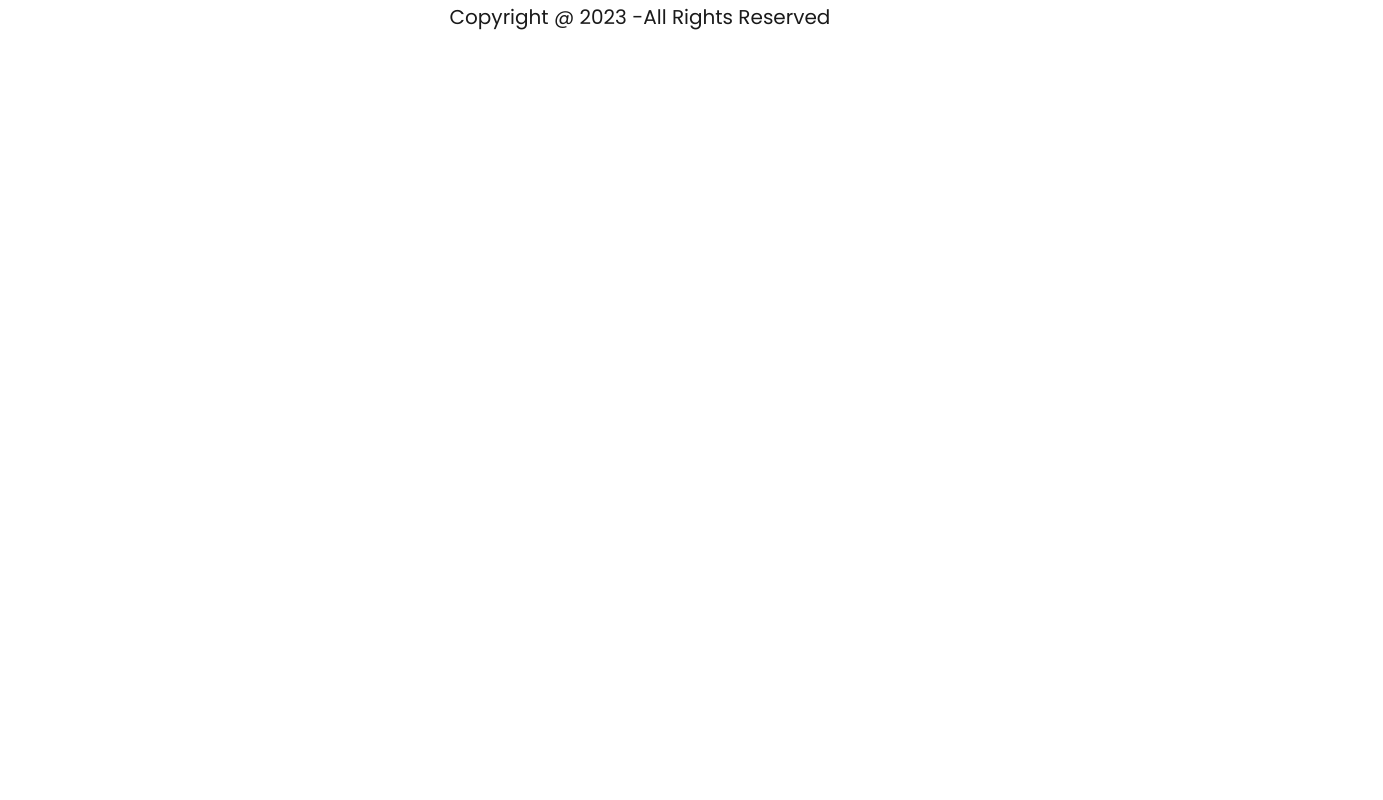
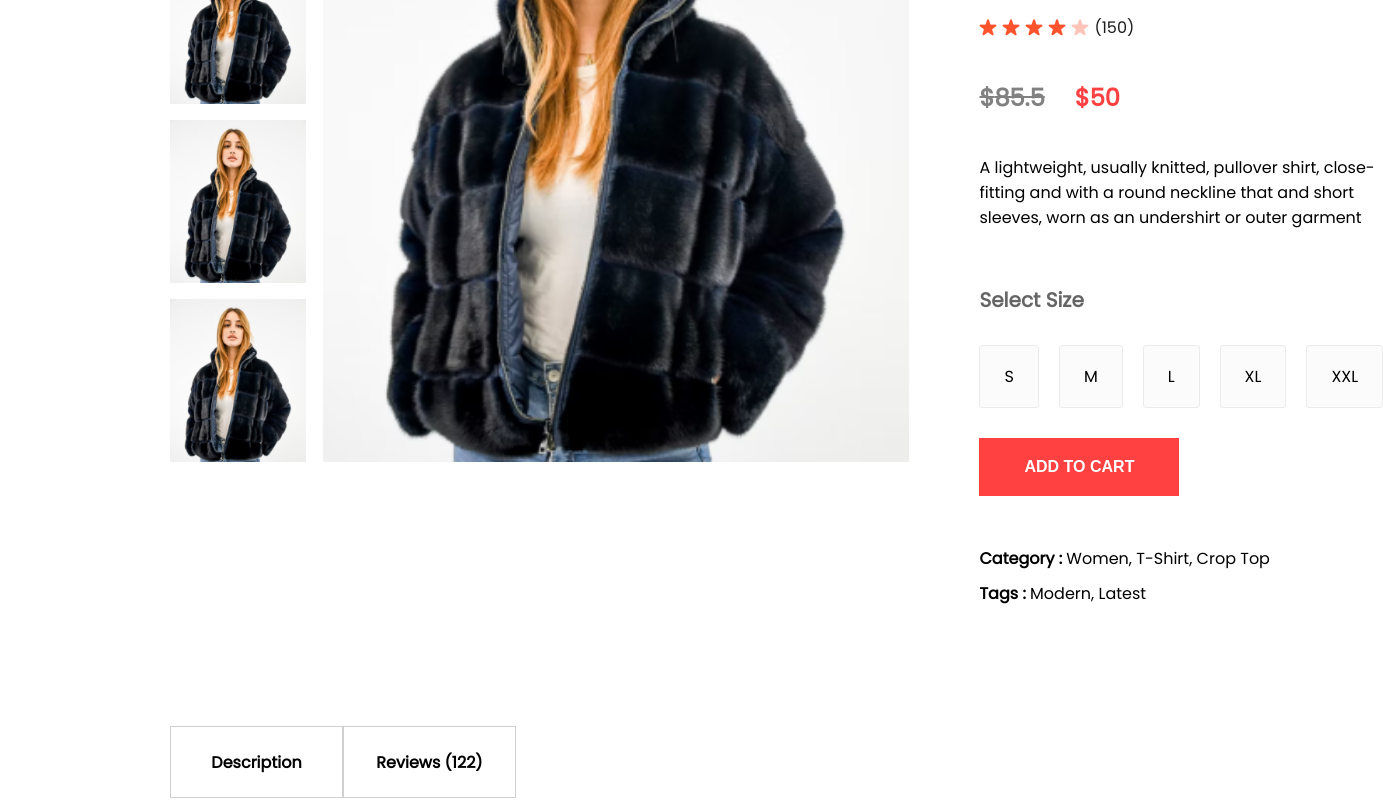
Before and after one commit to codexNature/E-Commerce, a React (Create React App) app: page /product/1 in a window 1280 px wide. Shown: the part 480-1280 px from the top of the page, 1383 px wide, since content can reach past the window. Before the commit the page ends 800 px from the top, so only its background shows below. Built offline with nearby package versions, Linux system fonts and the light colour scheme.

Commit message:
product page completed

```diff
--- a/src/Components/Assets/all_product.js
+++ b/src/Components/Assets/all_product.js
@@ -42,7 +42,7 @@ let all_product = [
     category: "women",
     image: p1_img,
     new_price: 50.0,
-    old_price: 80.5,
+    old_price: 85.5,
   },
   {
     id: 2,
--- a/src/Components/Breadcrums/Breadcrums.css
+++ b/src/Components/Breadcrums/Breadcrums.css
@@ -0,0 +1,10 @@
+.breadcrum{
+  display: flex;
+  align-items: center;
+  gap: 8px;
+  color: #5e5e5e;
+  font-size: 16px;
+  font-weight: 600;
+  margin: 60px 170px;
+  text-transform: capitalize;
+}
--- /dev/null
+++ b/src/Components/DescriptionBox/DescriptionBox.css
@@ -0,0 +1,19 @@
+.descriptionbox{
+  margin: 120px 170px;
+}
+.descriptionbox-navigator{
+  display: flex;
+}
+.descriptionbox-nav-box{
+  display: flex;
+  align-items: center;
+  justify-content: center;
+  font-size: 16px;
+  font-weight: 600;
+  width: 171px;
+  height: 70px;
+  border: 1px solid #d0d0d0;
+}
+.descriptionbox-nav-box .fade {
+
+}
--- /dev/null
+++ b/src/Components/DescriptionBox/DescriptionBox.jsx
@@ -0,0 +1,21 @@
+import React from 'react'
+import './DescriptionBox.css'
+
+const DescriptionBox = () => {
+  return (
+    <div className='descriptionbox'>
+      <div className="descriptionbox-navigator">
+        <div className="descriptionbox-nav-box">Description</div>
+        <div className="descriptionbox-nav-box fade">Reviews (122)</div>
+      </div>
+      <div className="descriptionbox-description">
+        <p>Lorem Ipsum is simply dummy text of the printing and typesetting industry. Lorem Ipsum has been the industry's standard dummy text ever since the 1500s, when an unknown printer took a galley of type and scrambled it to make a type specimen book. It has survived not only five centuries, but also the leap into electronic typesetting, remaining essentially unchanged. It was popularised in the 1960s with the release of Letraset sheets containing Lorem Ipsum passages, and more recently with desktop publishing software like Aldus PageMaker including versions of Lorem Ipsum</p>
+        <p>
+          Lorem ipsum dolor sit amet, consectetur adipiscing elit, sed do eiusmod tempor incididunt ut labore et dolore magna aliqua. Ut enim ad minim veniam, quis nostrud exercitation ullamco laboris nisi ut aliquip ex ea commodo consequat.
+        </p>
+      </div>
+    </div>
+  )
+}
+
+export default DescriptionBox
--- /dev/null
+++ b/src/Components/ProductDisplay/ProductDisplay.css
@@ -0,0 +1,86 @@
+.productdisplay{
+  display: flex;
+  margin: 0 170px;
+}
+.productdisplay-left{
+  display: flex;
+  gap: 17px;
+}
+.productdisplay-img-list{
+  display: flex;
+  flex-direction: column;
+  gap: 16px;
+}
+.productdisplay-img-list img{
+  height: 163px;
+}
+.productdisplay-main-img{
+  width: 586px;
+  height: 700px;
+}
+.productdisplay-right{
+  margin: 0 70px;
+  display: flex;
+  flex-direction: column;
+}
+.productdisplay-right h1{
+  color: #3d3d3d;
+  font-size: 40px;
+  font-weight: 700;
+}
+.productdisplay-right-stars{
+  display: flex;
+  align-items: center;
+  margin-top: 13px;
+  gap: 5px;color: #1c1c1c;
+  font-size: 16px;
+}
+.productdisplay-right-prices{
+  display: flex;
+  margin: 40px 0;
+  gap: 30px;
+  font-size: 24px;
+  font-weight: 700;
+}
+.productdisplay-right-price-old{
+  color: #818181;
+  text-decoration: line-through;
+}
+.productdisplay-right-price-new{
+  color: #ff4141;
+}
+.productdisplay-right-size h1{
+  margin-top: 55px;
+  color: #656565;
+  font-weight: 600;
+  font-size: 20px;
+}
+.productdisplay-right-sizes{
+  display: flex;
+  margin: 30px 0;
+  gap: 20px;
+}
+.productdisplay-right-sizes div{
+  padding: 18px 24px;
+  background: #fbfbfb;
+  border: 1px solid #ebebeb;
+  border-radius: 3px;cursor: pointer;
+}
+.productdisplay-right button{
+  padding: 20px 40px;
+  width: 200px;
+  font-size: 16px;
+  font-weight: 600;
+  color: white;
+  background: #ff4141;
+  margin-bottom: 40px;
+  border: none;
+  outline: none;
+  cursor: pointer;
+}
+.productdisplay-right-category{
+  margin-top: 10px;
+}
+.productdisplay-right-category span{
+  font-weight: 600;
+}
--- /dev/null
+++ b/src/Components/ProductDisplay/ProductDisplay.jsx
@@ -0,0 +1,58 @@
+import React from 'react'
+import './ProductDisplay.css'
+import star_icon from '../Assets/star_icon.png'
+import star_dull_icon from '../Assets/star_dull_icon.png'
+
+
+const ProductDisplay = (props) => {
+  const {product} = props;
+  return (
+    <div className='productdisplay'>
+      <div className="productdisplay-left">
+        <div className="productdisplay-img-list">
+          <img src={product.image} alt="" />
+          <img src={product.image} alt="" />
+          <img src={product.image} alt="" />
+          <img src={product.image} alt="" />
+        </div>
+        <div className="productdisplay-img">
+          <img className='productdisplay-main-img' src={product.image} alt="" />
+        </div>
+      </div>
+      <div className="productdisplay-right">
+            <h1>{product.name}</h1>
+            <div className="productdisplay-right-stars">
+              <img src={star_icon} alt="" />
+              <img src={star_icon} alt="" />
+              <img src={star_icon} alt="" />
+              <img src={star_icon} alt="" />
+              <img src={star_dull_icon} alt="" />
+              <p>(150) </p>
+            </div>
+            <div className="productdisplay-right-prices">
+              <div className="productdisplay-right-price-old">${product.old_price}</div>
+              <div className="productdisplay-right-price-new">${product.new_price}</div>
+            </div>
+            <div className="productrdisplay-right-description">
+              A lightweight, usually knitted, pullover shirt, close-fitting and with a round neckline that
+              and short sleeves, worn as an undershirt or outer garment
+            </div>
+            <div className="productdisplay-right-size">
+              <h1>Select Size</h1>
+              <div className="productdisplay-right-sizes">
+                  <div>S</div>
+                  <div>M</div>
+                  <div>L</div>
+                  <div>XL</div>
+                  <div>XXL</div>
+              </div>
+            </div>
+            <button>ADD TO CART</button>
+            <p className="productdisplay-right-category"><span>Category :</span> Women, T-Shirt, Crop Top</p>
+            <p className="productdisplay-right-category"><span>Tags :</span> Modern, Latest</p>
+      </div>
+    </div>
+  )
+}
+
+export default ProductDisplay
--- a/src/Pages/Product.jsx
+++ b/src/Pages/Product.jsx
@@ -2,6 +2,8 @@ import React, { useContext } from 'react'
 import { ShopContext } from '../Context/ShopContext'
 import { useParams } from 'react-router-dom';
 import Breadcrums from '../Components/Breadcrums/Breadcrums';
+import ProductDisplay from '../Components/ProductDisplay/ProductDisplay';
+import DescriptionBox from '../Components/DescriptionBox/DescriptionBox';
 
 const Product = () => {
   const {all_product}= useContext(ShopContext);
@@ -10,6 +12,8 @@ const Product = () => {
   return (
     <div>
       <Breadcrums product= {product}/>
+      <ProductDisplay product={product} />
+      <DescriptionBox />
     </div>
   )
 }
```
